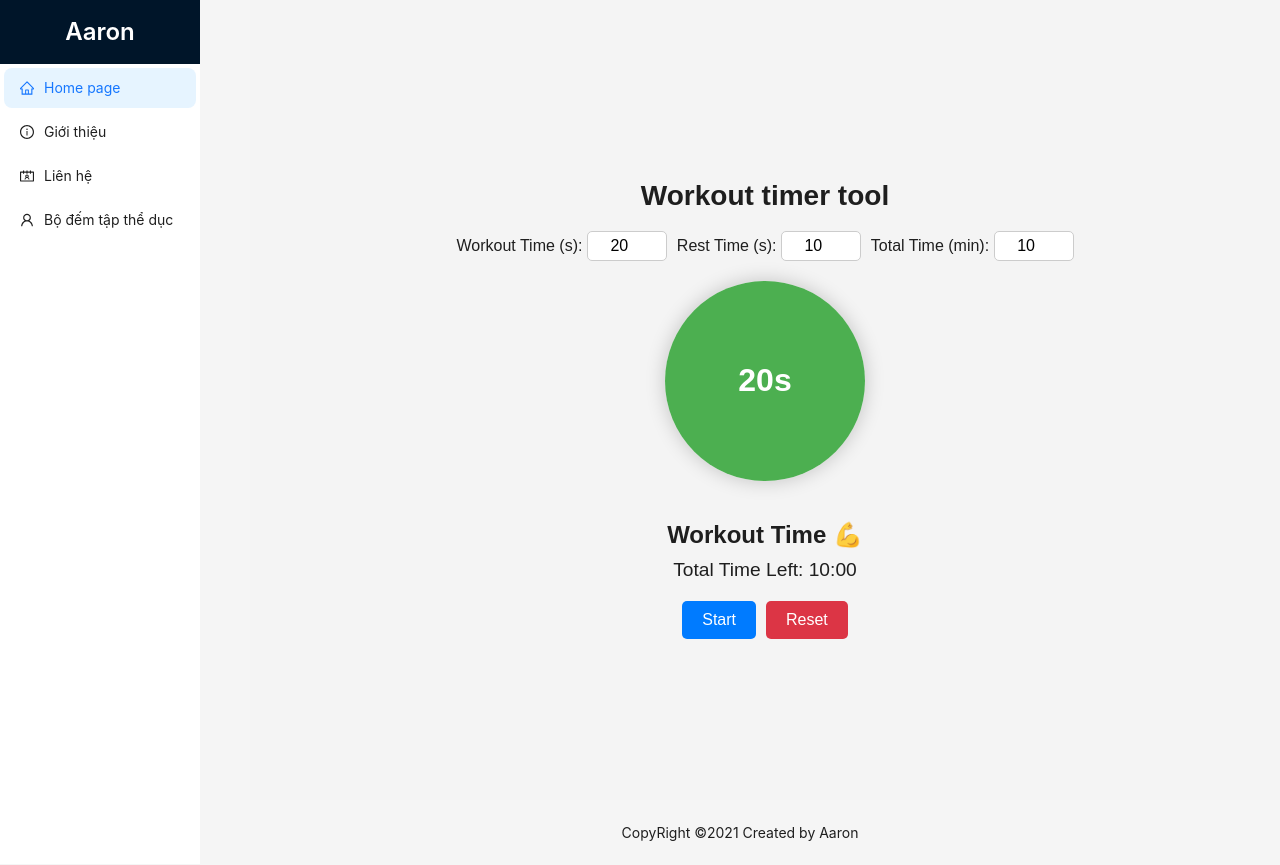
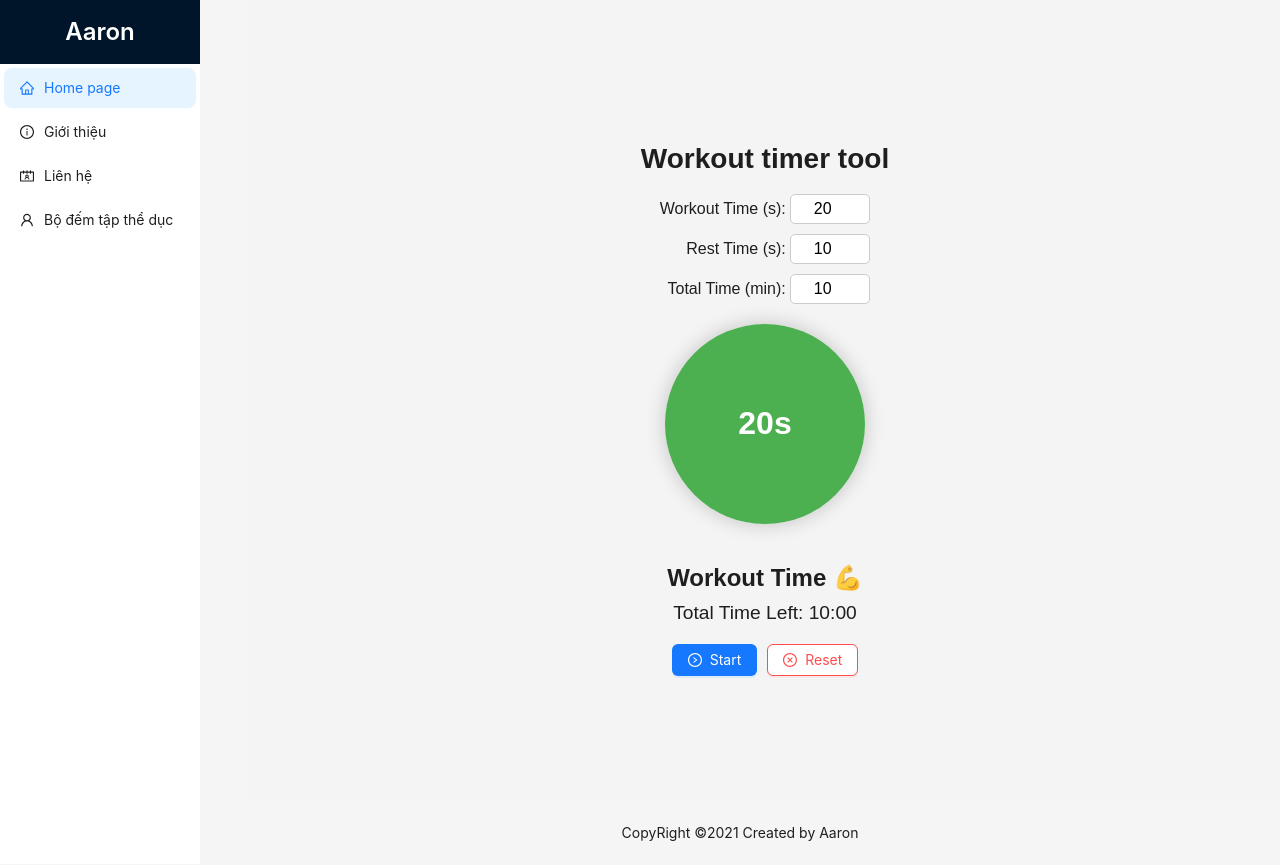
Before and after one commit to thangtv611/tools, a React (Create React App) app: page /workout in a window 1280 px wide. Built offline with nearby package versions, Linux system fonts and the light colour scheme.

Commit message:
update UI

```diff
--- a/src/pages/WorkoutTimer/WorkoutTimer.css
+++ b/src/pages/WorkoutTimer/WorkoutTimer.css
@@ -68,7 +68,8 @@
   gap: 10px;
 }
 
-.start-button, .reset-button {
+.start-button,
+.reset-button {
   padding: 10px 20px;
   font-size: 1rem;
   border: none;
@@ -99,3 +100,10 @@
   display: flex;
   gap: 10px;
 }
+
+.vertical-controls {
+  display: flex;
+  flex-direction: column;
+  gap: 10px;
+  align-items: flex-end;
+}
--- a/src/pages/WorkoutTimer/WorkoutTimer.js
+++ b/src/pages/WorkoutTimer/WorkoutTimer.js
@@ -1,5 +1,7 @@
 import React, { useState, useEffect } from "react";
 import "./WorkoutTimer.css"; // Import the CSS file
+import { Button } from "antd";
+import { CloseCircleOutlined, RightCircleOutlined } from "@ant-design/icons";
 
 const WorkoutTimer = () => {
   const [workoutTime, setWorkoutTime] = useState(20);
@@ -51,7 +53,7 @@ const WorkoutTimer = () => {
     <div className="countdown-container">
       <div className="input-group">
         <h1>Workout timer tool</h1>
-        <div className="controls">
+        <div className="vertical-controls">
           <div>
             <label>Workout Time (s): </label>
             <input
@@ -88,12 +90,22 @@ const WorkoutTimer = () => {
         Total Time Left: {formatTime(totalTimeLeft)}
       </div>
       <div className="controls">
-        <button className="start-button" onClick={toggleTimer}>
+        <Button
+          icon={<RightCircleOutlined />}
+          variant="solid"
+          color="blue"
+          onClick={toggleTimer}
+        >
           {running ? "Pause" : "Start"}
-        </button>
-        <button className="reset-button" onClick={resetTimer}>
+        </Button>
+        <Button
+          icon={<CloseCircleOutlined />}
+          iconPosition="start"
+          danger
+          onClick={resetTimer}
+        >
           Reset
-        </button>
+        </Button>
       </div>
     </div>
   );
```
